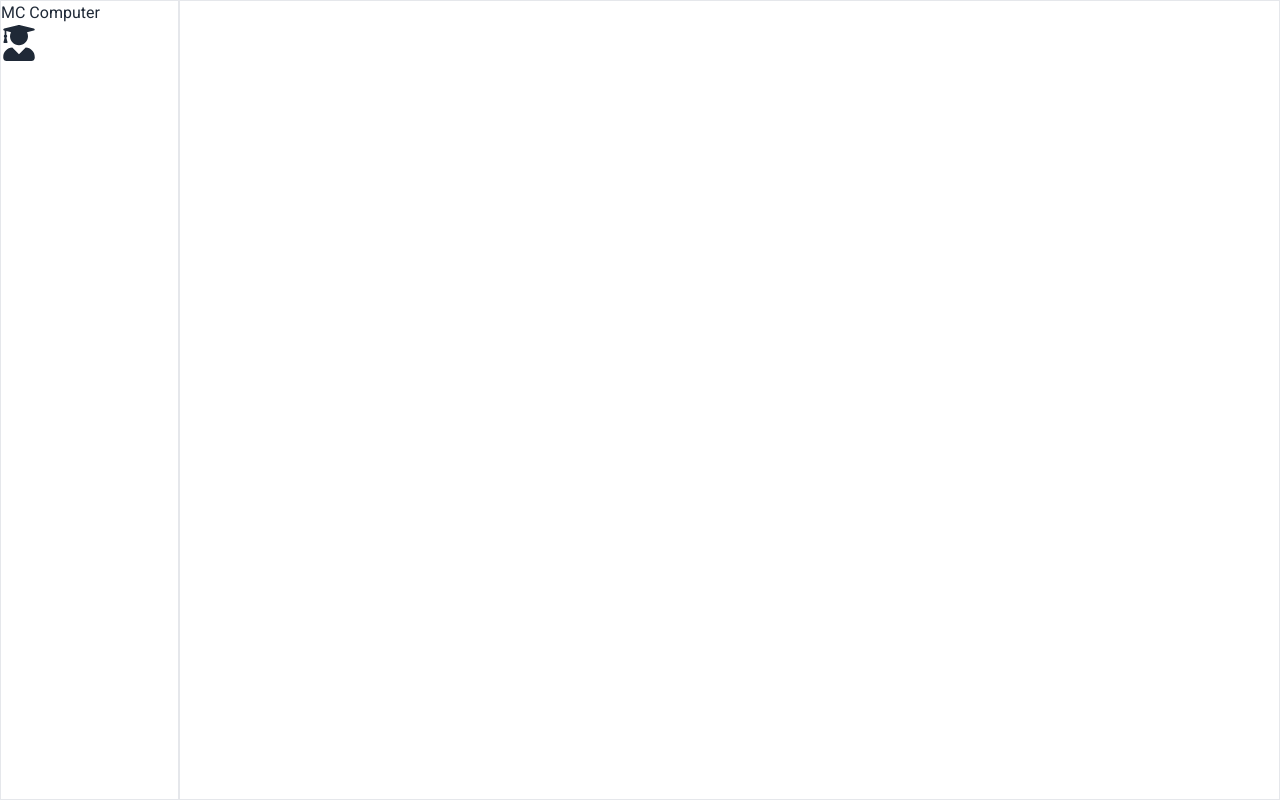
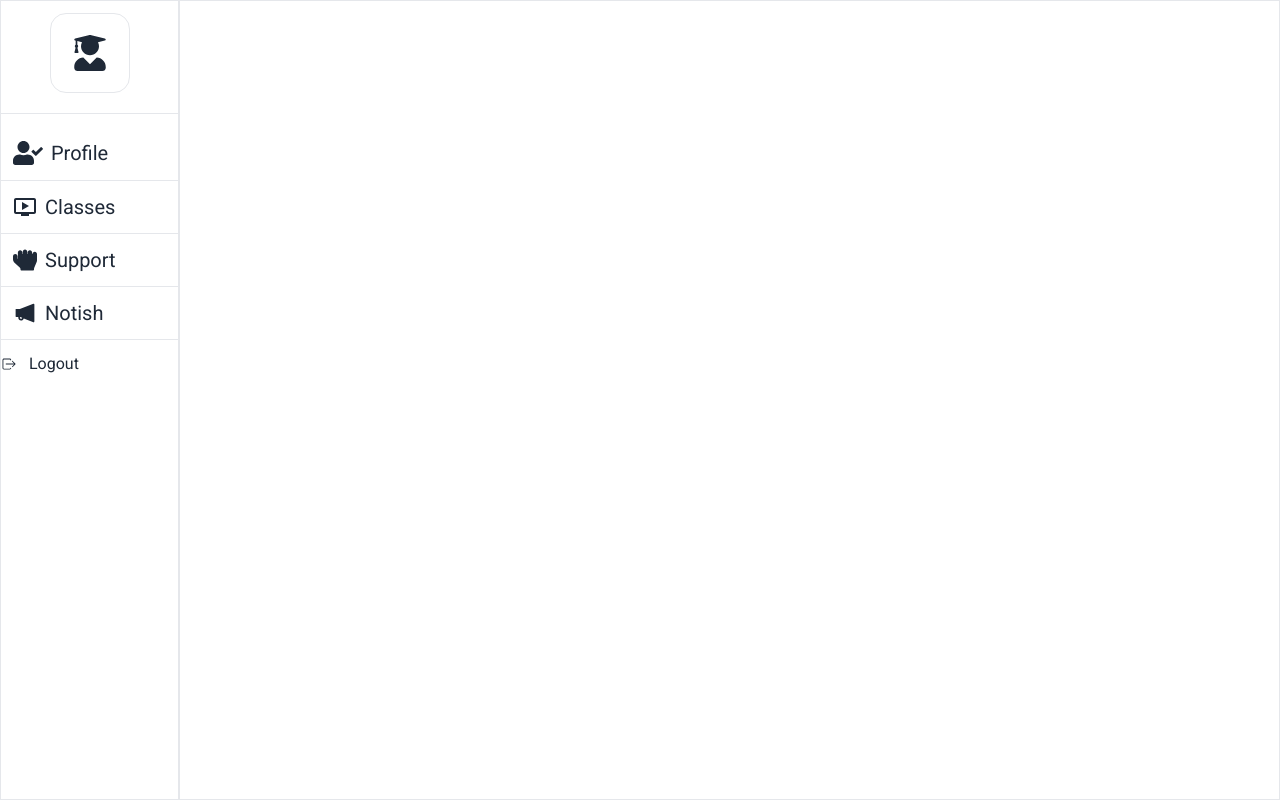
Before and after one commit to kalidashodekare14/MC-Computer-Traing-Center, a React (Vite) app: page /dashboard in a window 1280 px wide. Built offline with nearby package versions, Linux system fonts and the light colour scheme; no server answers.

Commit message:
Dashboard Update

```diff
--- /dev/null
+++ b/src/Components/Dashboard/Classes/Classes.jsx
@@ -0,0 +1,11 @@
+import React from 'react';
+
+const Classes = () => {
+    return (
+        <div>
+
+        </div>
+    );
+};
+
+export default Classes;
--- /dev/null
+++ b/src/Components/Dashboard/Notish/Notish.jsx
@@ -0,0 +1,11 @@
+import React from 'react';
+
+const Notish = () => {
+    return (
+        <div>
+
+        </div>
+    );
+};
+
+export default Notish;
--- /dev/null
+++ b/src/Components/Dashboard/Support/Support.jsx
@@ -0,0 +1,11 @@
+import React from 'react';
+
+const Support = () => {
+    return (
+        <div>
+
+        </div>
+    );
+};
+
+export default Support;
--- a/src/Layout/Dashboard.jsx
+++ b/src/Layout/Dashboard.jsx
@@ -1,20 +1,76 @@
 import React from 'react';
 import useAuth from '../Hooks/useAuth/useAuth'
-import { FaUserGraduate } from 'react-icons/fa';
+import { FaHandRock, FaUserCheck, FaUserGraduate } from 'react-icons/fa';
+import { NavLink } from 'react-router-dom';
+import { MdOutlineOndemandVideo } from 'react-icons/md';
+import { AiFillNotification } from 'react-icons/ai';
+import { IoIosLogOut } from 'react-icons/io';
 
 const Dashboard = () => {
 
-    const {user} = useAuth()
+    const { user } = useAuth()
 
     return (
         <div>
             <div className='flex'>
-                <div className='w-52 border min-h-screen'>
-                    <div>
-                        <h1>MC Computer</h1>
+                <div className='space-y-3 pt-3 w-52 border min-h-screen'>
+                    <div className='border-b pb-5 flex justify-center items-center'>
+                        <div className='flex justify-center items-center w-20 h-20 border rounded-2xl'>
+                            <FaUserGraduate className='text-4xl' />
+                        </div>
                     </div>
-                    <div>
-                    <FaUserGraduate className='text-4xl' />
+                    <div className='flex flex-col justify-center items-center '>
+                        <div className='w-full border-b flex items-center space-x-2'>
+
+                            <NavLink
+                                to="/dashboard/profile"
+                                className={({ isActive, isPending }) =>
+                                    isPending ? "pending" : isActive ? "flex items-center p-3 space-x-2 w-full text-xl bg-[#20d7ab] text-white" : "flex items-center p-3 space-x-2 w-full text-xl"
+                                }
+                            >
+                                <FaUserCheck className='text-3xl' />
+                                <span>Profile</span>
+                            </NavLink>
+                        </div>
+                        <div className='w-full border-b  flex items-center space-x-2'>
+                            <NavLink
+                                to="/dashboard/classes"
+                                className={({ isActive, isPending }) =>
+                                    isPending ? "pending" : isActive ? "flex items-center p-3 space-x-2 w-full text-xl bg-[#20d7ab] text-white" : "flex items-center p-3 space-x-2 w-full text-xl"
+                                }
+                            >
+                                <MdOutlineOndemandVideo className='text-2xl' />
+                                <span>Classes</span>
+                            </NavLink>
+                        </div>
+                        <div className='w-full border-b  flex items-center space-x-2'>
+                            <NavLink
+                                to="/dashboard/support"
+                                className={({ isActive, isPending }) =>
+                                    isPending ? "pending" : isActive ? "flex items-center p-3 space-x-2 w-full text-xl bg-[#20d7ab] text-white" : "flex items-center p-3 space-x-2 w-full text-xl"
+                                }
+                            >
+                                <FaHandRock className='text-2xl' />
+                                <span>Support</span>
+                            </NavLink>
+                        </div>
+                        <div className='w-full border-b flex items-center space-x-2'>
+                            <NavLink
+                                to="/dashboard/notish"
+                                className={({ isActive, isPending }) =>
+                                    isPending ? "pending" : isActive ? "flex items-center p-3 space-x-2 w-full text-xl bg-[#20d7ab] text-white" : "flex items-center p-3 space-x-2 w-full text-xl"
+                                }
+                            >
+                                <AiFillNotification className='text-2xl' />
+                                <span>Notish</span>
+                            </NavLink>
+                        </div>
+                    </div>
+                    <div className=''>
+                        <div className='flex items-center space-x-3'>
+                            <IoIosLogOut />
+                            <h1>Logout</h1>
+                        </div>
                     </div>
                 </div>
                 <div className='w-full border min-h-screen'>
```
Also changed, not shown: src/Routers/Router.jsx (+16 -1 lines).
